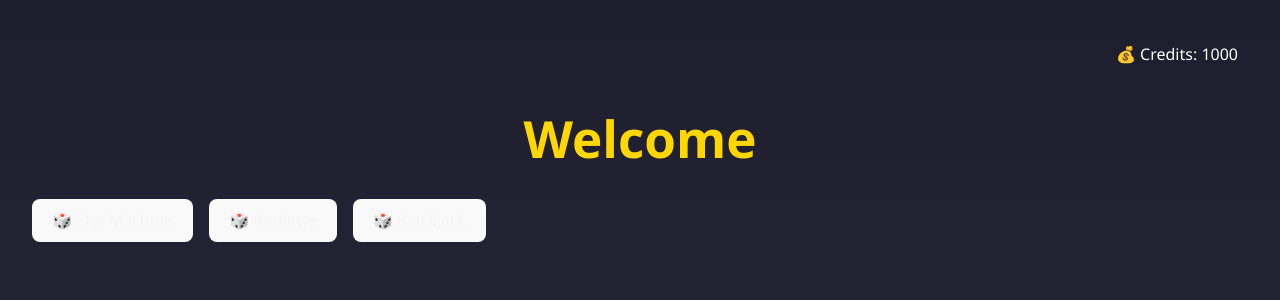
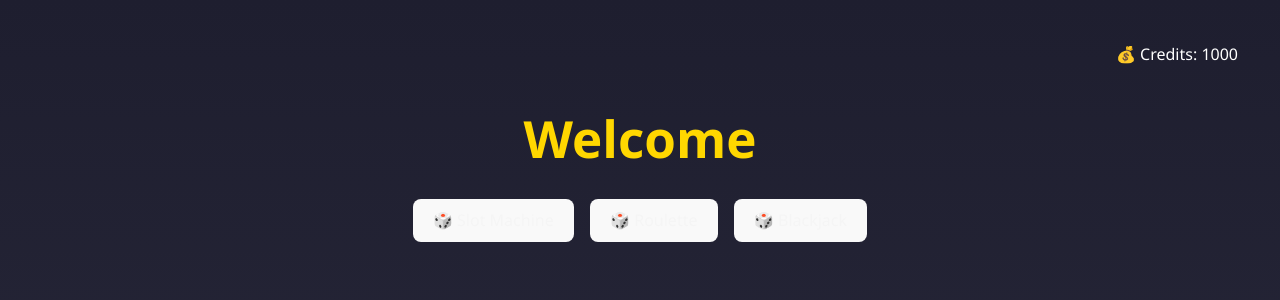
Before and after one commit to Monsterelch0/Projekt-Web-Entwicklung, a React (Vite) app in the folder frontend/: page /home in a window 1280 px wide. Shown: the top 300 px of the page. Built offline with nearby package versions, Linux system fonts and the light colour scheme; no server answers.

Commit message:
center game list on home page

```diff
--- a/frontend/src/components/HomePage.tsx
+++ b/frontend/src/components/HomePage.tsx
@@ -25,7 +25,7 @@
         💰 Credits: {credits}
       </div>
       <h1>Welcome</h1>
-      <div style={{ display: 'flex', gap: '1rem', flexWrap: 'wrap' }}>
+      <div style={{ display: 'flex', gap: '1rem', flexWrap: 'wrap', justifyContent: 'center' }}>
         {games.map((game) => (
           <button key={game.id} onClick={() => navigate(`/game/${game.id}`)}>
             🎲 {game.name}
```
